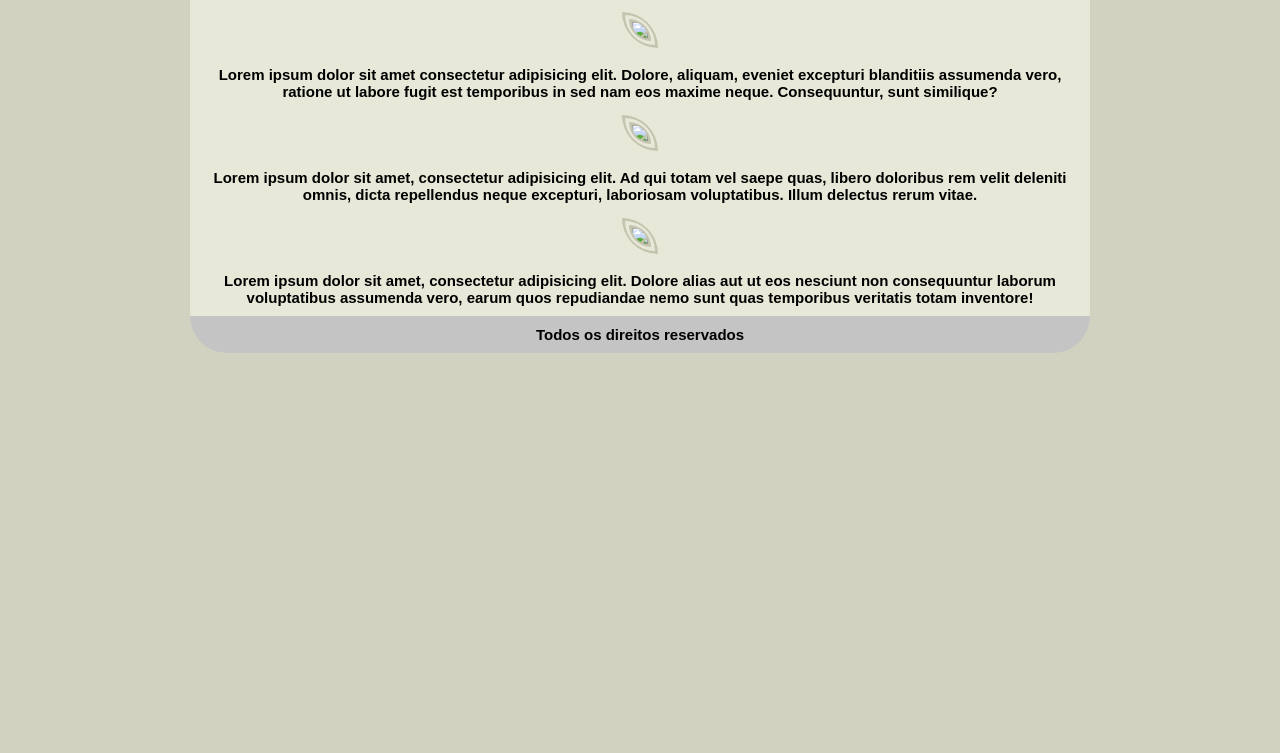
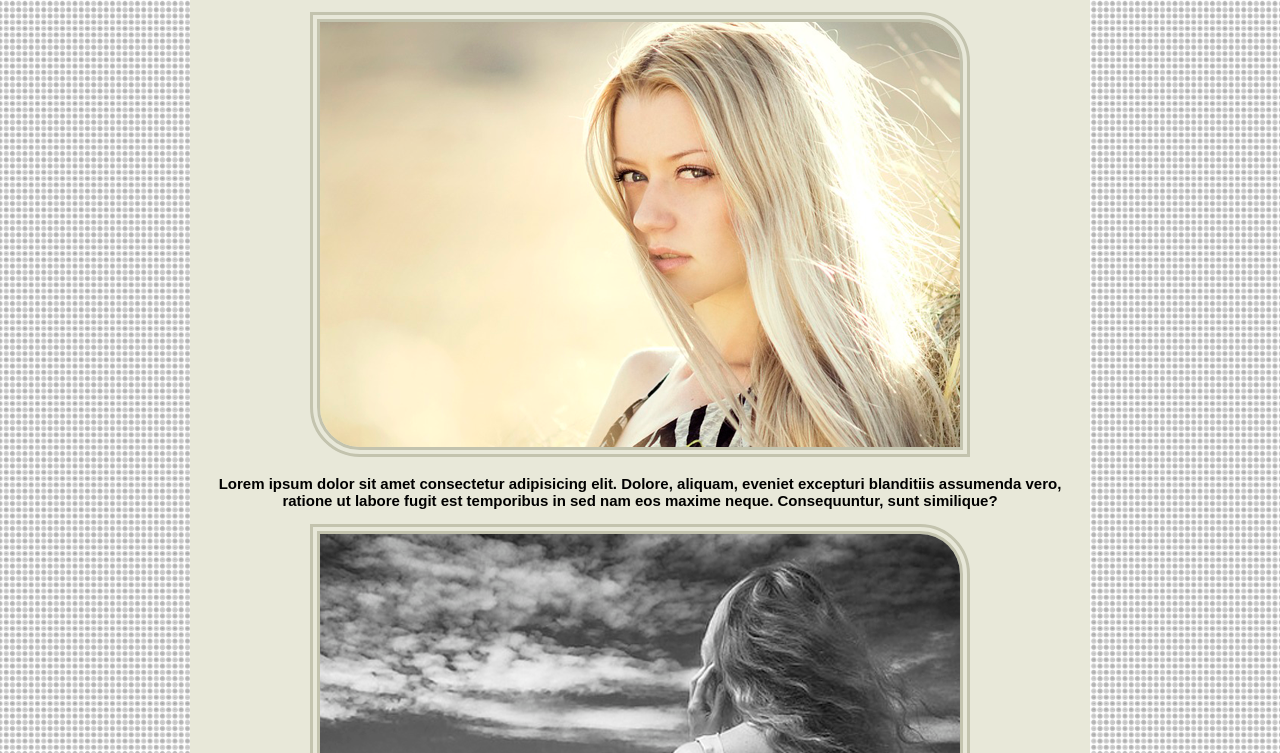
Before and after one commit to eduardotashiro/ANA-BELLA, a plain HTML site: page campanha.html in a window 1280 px wide. Shown: the part 534-1287 px from the top of the page. Before the commit the page ends 887 px from the top, so only its background shows below. Drawn offline with Linux system fonts and the light colour scheme; the site is published under a folder, as on GitHub Pages, so addresses that start at the root find nothing.

Commit message:
corrigindo bug do /

```diff
--- a/campanha.html
+++ b/campanha.html
@@ -24,19 +24,19 @@
 
       <p>Lorem, ipsum dolor sit amet consectetur adipisicing elit. Rem dolores rerum asperiores hic consequuntur quibusdam quo dolorum, veritatis minima sit, debitis nisi eius vitae odio facilis perferendis earum numquam ipsum!</p>
 
-         <img src="/imagens/foto2.png" class="img-campanha">
+         <img src="imagens/foto2.png" class="img-campanha">
 
       <p>
          Lorem ipsum dolor sit amet consectetur adipisicing elit. Dolore, aliquam, eveniet excepturi blanditiis assumenda vero, ratione ut labore fugit est temporibus in sed nam eos maxime neque. Consequuntur, sunt similique?
       </p>
 
-         <img src="/imagens/foto1.png" class="img-campanha">
+         <img src="imagens/foto1.png" class="img-campanha">
 
       <p>
          Lorem ipsum dolor sit amet, consectetur adipisicing elit. Ad qui totam vel saepe quas, libero doloribus rem velit deleniti omnis, dicta repellendus neque excepturi, laboriosam voluptatibus. Illum delectus rerum vitae.
       </p>
 
-         <img src="/imagens/foto3.png" class="img-campanha">
+         <img src="imagens/foto3.png" class="img-campanha">
 
       <p>
          Lorem ipsum dolor sit amet, consectetur adipisicing elit. Dolore alias aut ut eos nesciunt non consequuntur laborum voluptatibus assumenda vero, earum quos repudiandae nemo sunt quas temporibus veritatis totam inventore!
--- a/style.css
+++ b/style.css
@@ -7,7 +7,7 @@ body{
     background-size: 300px;;
     font: 15px Arial, Helvetica;
     font-weight: bold;
-    background-image: url(/imagens/fundinho.jpg);
+    background-image: url(imagens/fundinho.jpg);
 }
 
 #principal{
```
Also changed, not shown: contato.html (+1 -1 lines).
